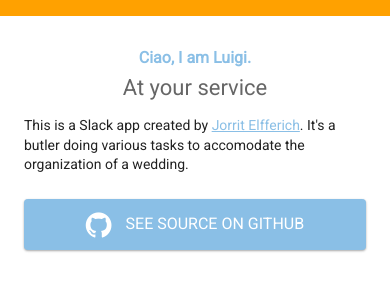
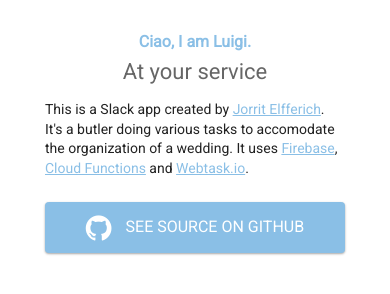
Before and after one commit to jorrite/luigi-the-butler, a website: page public/index.html in a window 390 px wide. Drawn offline with Linux system fonts and the light colour scheme.

Commit message:
changed some html, removed border top on mobile and added links. made box smaller too.

```diff
--- a/public/index.html
+++ b/public/index.html
@@ -8,7 +8,7 @@
     <link href="https://maxcdn.bootstrapcdn.com/font-awesome/4.7.0/css/font-awesome.min.css" rel="stylesheet">
     <style media="screen">
       body { background: #ECEFF1; color: rgba(0,0,0,0.87); font-family: Roboto, Helvetica, Arial, sans-serif; margin: 0; padding: 0; }
-      #message { background: white; max-width: 360px; margin: 100px auto 16px; padding: 32px 24px; border-radius: 3px; }
+      #message { background: white; max-width: 300px; margin: 100px auto 16px; padding: 32px 24px; border-radius: 3px; }
       #message h2 { color: #8ABFE6; font-weight: bold; font-size: 16px; margin: 0 0 8px; text-align: center;}
       #message h1 { font-size: 22px; font-weight: 300; color: rgba(0,0,0,0.6); margin: 0 0 16px; text-align: center;}
       #message p { line-height: 140%; margin: 16px 0 24px; font-size: 14px; }
@@ -19,7 +19,6 @@
       #message, #message > a { box-shadow: 0 1px 3px rgba(0,0,0,0.12), 0 1px 2px rgba(0,0,0,0.24); }
       @media (max-width: 600px) {
         body, #message { margin-top: 0; background: white; box-shadow: none; }
-        body { border-top: 16px solid #ffa100; }
       }
     </style>
   </head>
@@ -27,7 +26,7 @@
     <div id="message">
       <h2>Ciao, I am Luigi.</h2>
       <h1>At your service</h1>
-      <p>This is a Slack app created by <a href="https://twitter.com/jorrite">Jorrit Elfferich</a>. It's a butler doing various tasks to accomodate the organization of a wedding.</p>
+      <p>This is a Slack app created by <a target="_blank" href="https://twitter.com/jorrite">Jorrit Elfferich</a>. It's a butler doing various tasks to accomodate the organization of a wedding. It uses <a target="_blank" href="https://firebase.google.com">Firebase</a>, <a target="_blank" href="https://firebase.google.com/docs/functions/">Cloud Functions</a> and <a target="_blank" href="https://webtask.io">Webtask.io</a>.</p>
       <a target="_blank" href="https://github.com/jorrite/luigi-the-butler"><i class="fa fa-github" aria-hidden="true"></i> <span>See source on GitHub</span></a>
     </div>
   </body>
```
